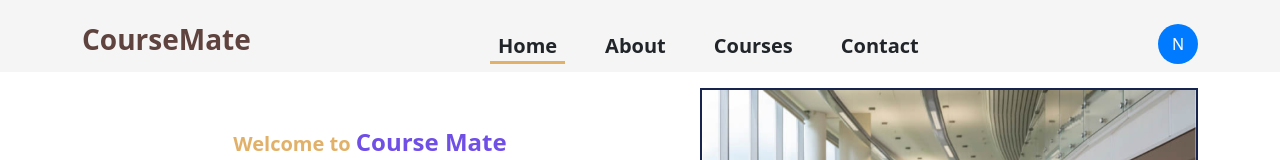
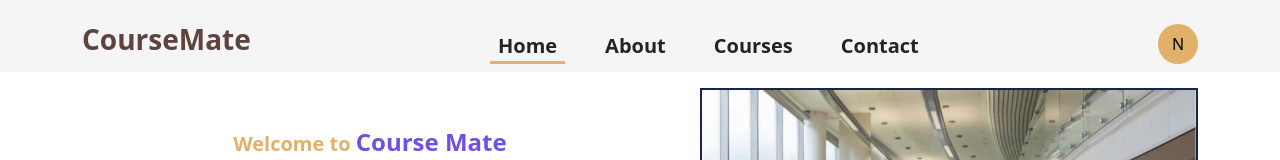
Before and after one commit to pujalakhe/CourseRecom-Frontend-, an Angular app: page /home in a window 1280 px wide. Shown: the top 160 px of the page. Built offline with nearby package versions, Linux system fonts and the light colour scheme; sample sign-in values are in the browser's storage.

Commit message:
change color

```diff
--- a/src/app/components/user-profile/user-profile.component.scss
+++ b/src/app/components/user-profile/user-profile.component.scss
@@ -7,7 +7,7 @@
   width: 40px;
   height: 40px;
   border-radius: 50%;
-  background: #007bff;
+  background: var(--color-primary);
   border: none;
   display: flex;
   align-items: center;
@@ -18,12 +18,12 @@
 
   &:hover,
   &:focus {
-    background: #0056b3;
+    background: var(--color-text-special);
     transform: translateY(-1px);
   }
 
   .initials {
-    color: white;
+    color: var(--color-text-dark);
     font-size: 16px;
     font-weight: 500;
     text-transform: uppercase;
```
